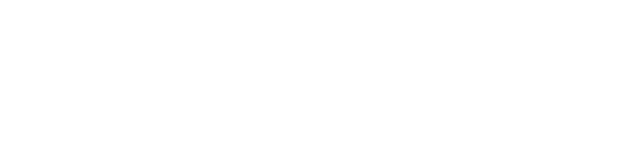
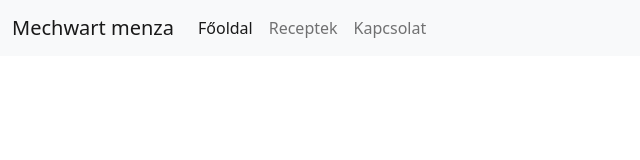
Before and after one commit to edvin2023/Mechwart-Menza-1.csoport, a plain HTML site: page kapcsolat.html in a window 1280 px wide. Shown: the whole page, without its empty margins (0-640 px from the left). Drawn offline with Linux system fonts and the light colour scheme.

Commit message:
navbar létrehozása

```diff
--- a/kapcsolat.html
+++ b/kapcsolat.html
@@ -9,6 +9,26 @@
     <link rel="stylesheet" type="text/css" href="stilus.css">
 </head>
 <body>
-    <h1></h1>
+    <div class="wrapper">
+        <nav class="navbar navbar-expand-lg navbar-light bg-light sticky-lg-top">
+            <div class="container-fluid">
+              <a class="navbar-brand" href="index.html">Mechwart menza</a>
+              <button class="navbar-toggler" type="button" data-bs-toggle="collapse" data-bs-target="#navbarSupportedContent" aria-controls="navbarSupportedContent" aria-expanded="false" aria-label="Toggle navigation">
+                <span class="navbar-toggler-icon"></span>
+              </button>
+              <div class="collapse navbar-collapse" id="navbarSupportedContent">
+                <ul class="navbar-nav me-auto mb-2 mb-lg-0">
+                  <li class="nav-item">
+                    <a class="nav-link active" aria-current="page" href="index.html">Főoldal</a>
+                  </li>
+                  <li class="nav-item">
+                    <a class="nav-link" href="receptek.html">Receptek</a>
+                  </li>
+                  <li class="nav-item">
+                    <a class="nav-link" href="kapcsolat.html">Kapcsolat</a>
+                </li>
+                     </div>
+            </div></nav>
+    </div>
 </body>
 </html>
```
